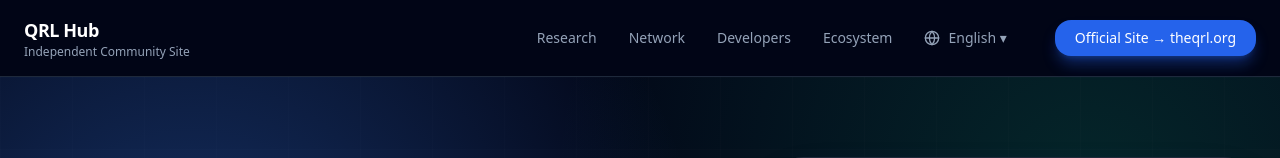
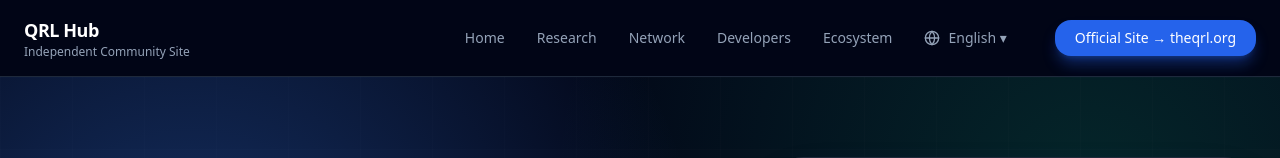
Before and after one commit to ChillerID/qrlhub-redesign, a React (Vite) app: page / in a window 1280 px wide. Shown: the top 158 px of the page. Built offline with nearby package versions, Linux system fonts and the light colour scheme.

Commit message:
added Home to navigation

```diff
--- a/src/App.tsx
+++ b/src/App.tsx
@@ -84,6 +84,7 @@ export default function QRLHubHomepage() {
             </div>
 
             <nav className="hidden md:flex items-center gap-8 text-sm font-medium text-slate-400">
+              <a href="#research" className="hover:text-white transition">Home</a>
               <a href="#research" className="hover:text-white transition">Research</a>
               <a href="#network" className="hover:text-white transition">Network</a>
               <a href="#developers" className="hover:text-white transition">Developers</a>
```
